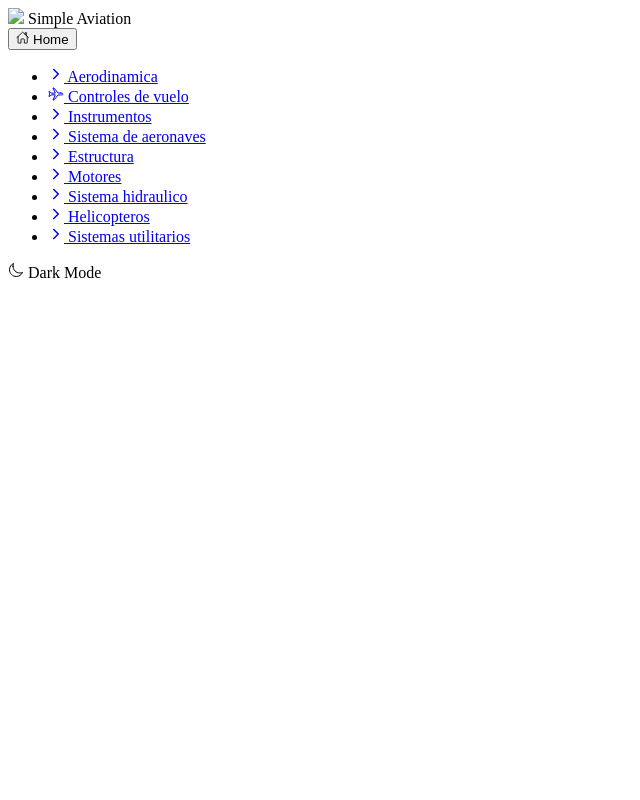
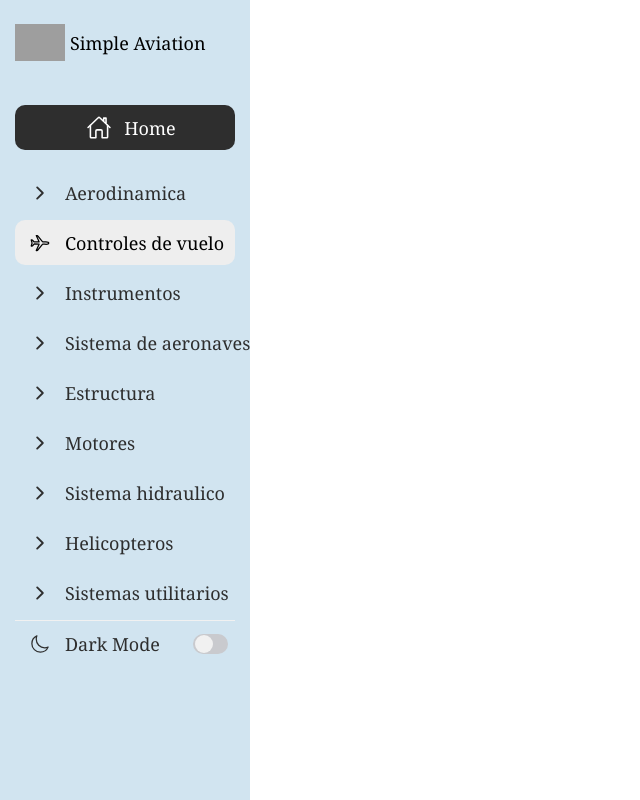
Before and after one commit to eltruji04/Simple_Aviation, a plain HTML site: page Pagina de inicio/Controles de vuelo.html in a window 1280 px wide. Shown: the whole page, without its empty margins (0-640 px from the left). Drawn offline with nearby package versions, Linux system fonts and the light colour scheme; the site is published under a folder, as on GitHub Pages, so addresses that start at the root find nothing.

Commit message:
Solucion al error el cual no se cargaban el css y el javascript

```diff
--- a/Pagina de inicio/Controles de vuelo.html
+++ b/Pagina de inicio/Controles de vuelo.html
@@ -11,7 +11,7 @@
     <link rel="icon" href="/imagenes/favicon.ico" type="image/x-icon">
 
     <!-- Archivo de estilo principal -->
-    <link rel="stylesheet" href="/css/style.css">
+    <link rel="stylesheet" href="../css/style.css">
 </head>
 
 <body>
@@ -20,13 +20,13 @@
         <!-- Componente: Nombre de la pagina -->
         <div class="nombre-pagina">
             <!-- Logo de la pagina -->
-            <img id="logo" src="/imagenes/Logo.png" class="logo">
+            <img id="logo" src="../imagenes/Logo.png" class="logo">
             <!-- Texto del nombre de la pagina -->
             <span>Simple Aviation</span>
         </div>
 
         <!-- Botón: Enlace a la página de inicio -->
-        <a class="eliminar-subrayado" href="/index.html">
+        <a class="eliminar-subrayado" href="https://eltruji04.github.io/Simple_Aviation.github.io/">
             <button class="boton">
                 <ion-icon name="home-outline"></ion-icon>
                 <span>Home</span>
@@ -142,7 +142,7 @@
     <script nomodule
             src="https://unpkg.com/ionicons@7.1.0/dist/ionicons/ionicons.js">
     </script>
-    <script src="/js/script.js"></script>
+    <script src="../js/script.js"></script>
 </body>
 
 </html>
```
Also changed, not shown: Pagina de inicio/Estructura.html (+4 -4 lines), Pagina de inicio/Helicopteros.html (+4 -4 lines), Pagina de inicio/Instrumentos de vuelo.html (+4 -4 lines), Pagina de inicio/Motores.html (+4 -4 lines), Pagina de inicio/Sistema de aeronaves.html (+4 -4 lines), Pagina de inicio/Sistema-neumohidraulico.html (+4 -4 lines), Pagina de inicio/Sistemas utilitarios.html (+4 -4 lines).
